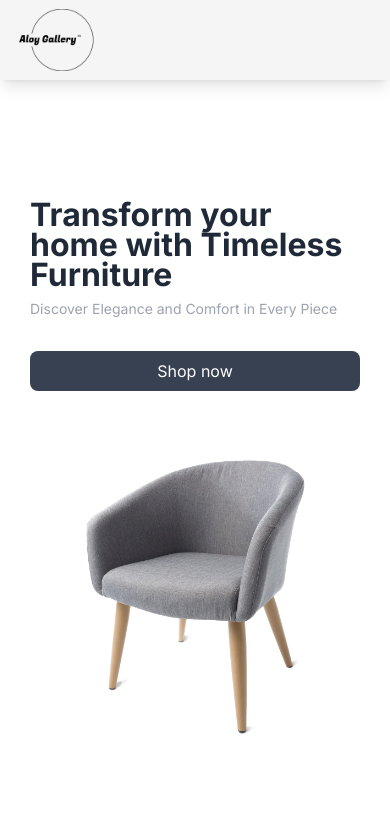
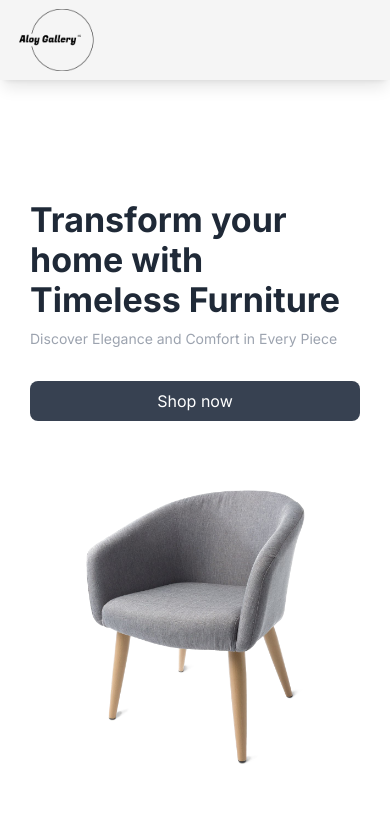
Before and after one commit to finnih-abidemi/Design-and-development-of-an-E-commerce-website-using-Next-js, a Next.js app: page / in a window 390 px wide. Shown: the top 840 px of the page. Built offline with nearby package versions, Linux system fonts and the light colour scheme.

Commit message:
Modified mobile section

```diff
--- a/src/components/Biscuit/index.tsx
+++ b/src/components/Biscuit/index.tsx
@@ -8,7 +8,7 @@ type BiscuitProps = {
 const Biscuit = ({ text, subText}: BiscuitProps) => {
   return (
     <div>
-      <h1 className='md:text-[42px] text-[32px] text-gray-800 font-bold leading-[30px] md:leading-[50px] mb-2'>{text}</h1>
+      <h1 className='md:text-[42px] text-[34px] text-gray-800 font-bold leading-[40px] md:leading-[50px] mb-2'>{text}</h1>
       <p className='text-gray-400 text-[14px] md:text-[16px]'>{subText}</p>
     </div>
   );
--- a/src/components/Deals/index.tsx
+++ b/src/components/Deals/index.tsx
@@ -9,7 +9,7 @@ const Deals = () => {
         <main className='flex md:flex-row flex-col gap-10 items-center justify-center'>
             <div className="flex flex-col gap-8 md:max-w-[50%]">
                 <Biscuit text='Deals of the day' subText='Celebrate the holidays in style with our special deals on home decor and furniture. Transform your place into a winter wonderland without stretching your budget.' />
-                <div className="flex justify-between md:justify-start md:gap-6">
+                <div className="flex justify-around md:justify-start md:gap-6">
                     <div className="flex flex-col bg-white py-4 px-5 rounded-md text-center gap-3">
                         <span className='font-bold text-[24px]'>24</span>
                         <small className='text-[15px]'>Days</small>
--- a/src/components/Newsletter/index.tsx
+++ b/src/components/Newsletter/index.tsx
@@ -4,7 +4,7 @@ import Biscuit from "../Biscuit";
 const Newsletter = () => {
   return (
     <div className="mt-[100px] mb-[50px]">
-      <main className="container flex flex-col justify-center items-center text-center w-full">
+      <main className="container flex flex-col justify-center items-center text-center w-full px-[30px] md:px-0">
         <Biscuit
           text="Keep updated and get unlimited discount"
           subText="Sign up for our newsletter to receive 10% off your first order and stay up to date on new arrivals and exclusive offers."
```
